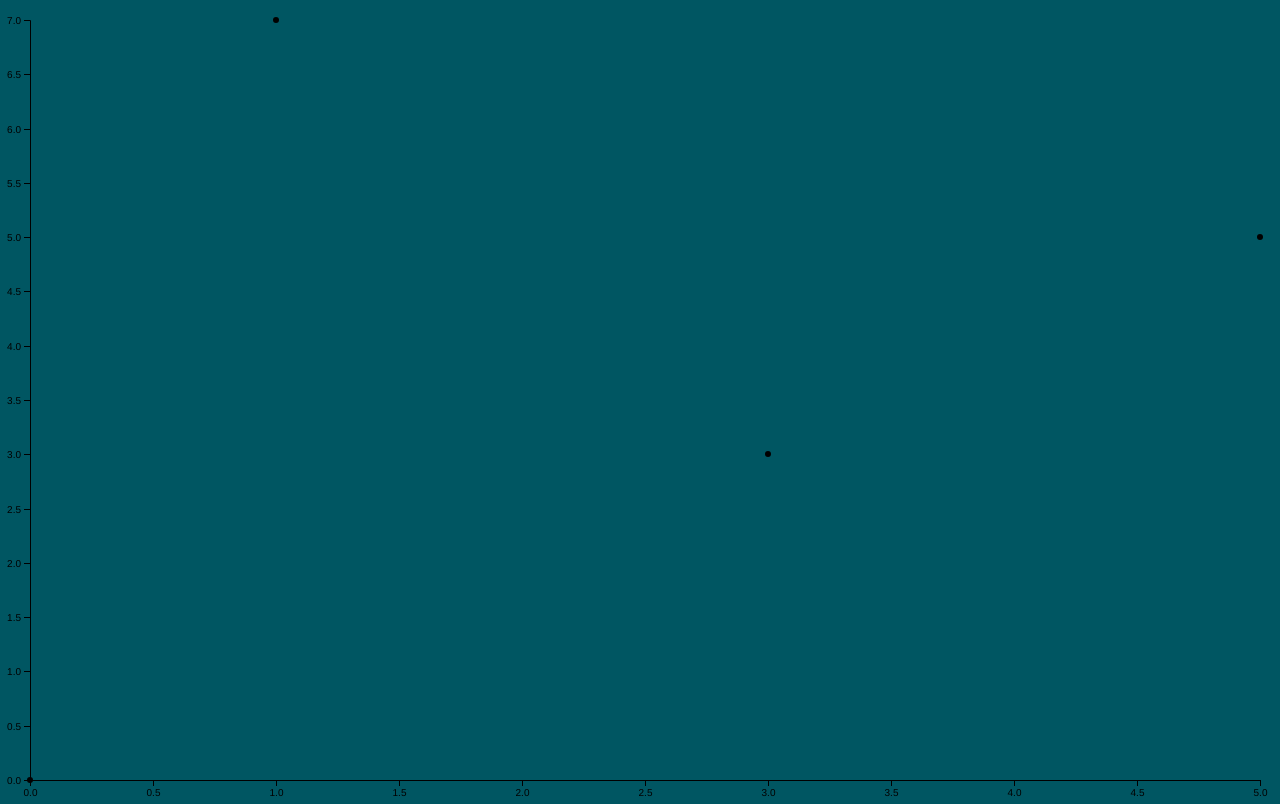
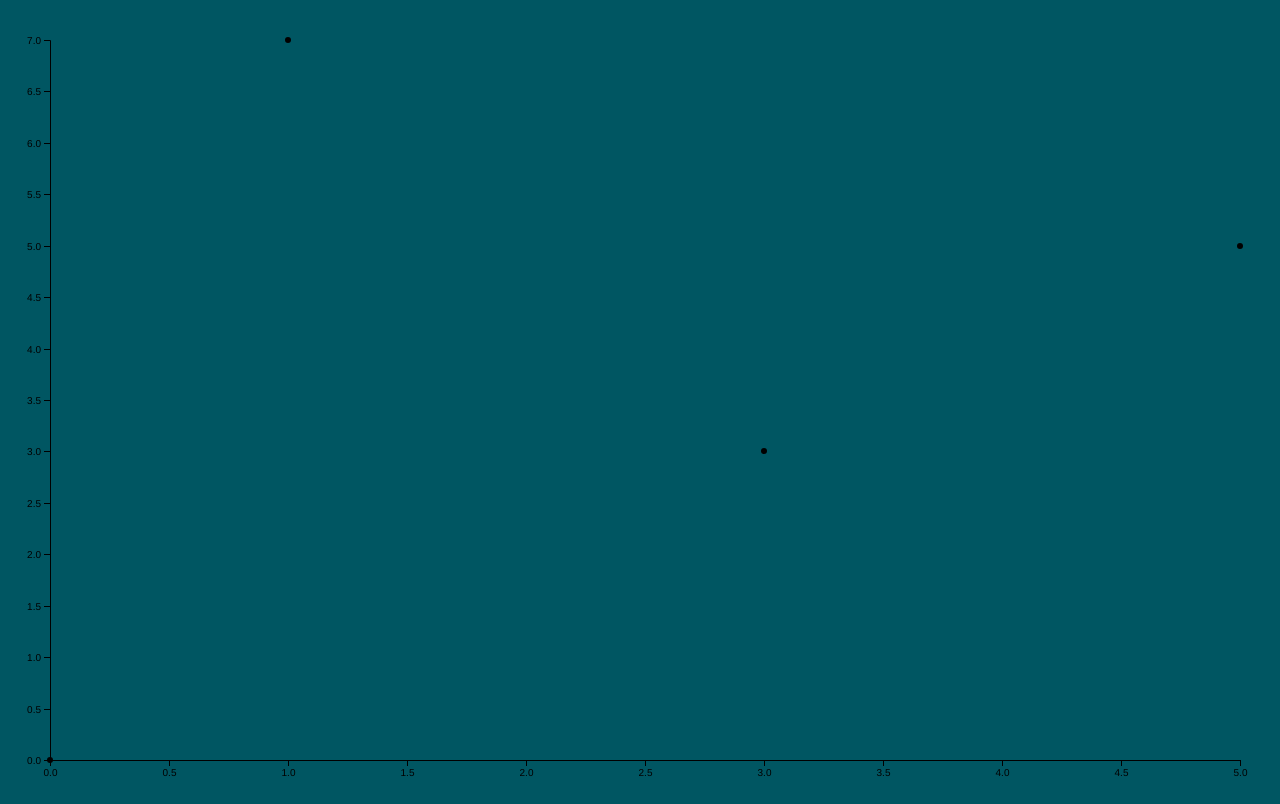
Before and after one commit to Statismic/plots, a Vue app: page /#/scatter-plot in a window 1280 px wide. Built offline with nearby package versions, Linux system fonts and the light colour scheme.

Commit message:
Stabilized margin

```diff
--- a/src/components/Plot.vue
+++ b/src/components/Plot.vue
@@ -1,6 +1,6 @@
 <template>
   <svg ref="plot" width="100%" height="100%">
-    <g :transform="`translate(${marginLeft} ${marginTop})`">
+    <g :transform="`translate(${this.margin.left} ${this.margin.top})`">
       <component :is="type" :data="data" :width="width" :height="height" :options="options"></component>
     </g>
   </svg>
@@ -23,19 +23,19 @@ export default {
     },
     marginTop: {
       type: Number,
-      default: 20
+      default: 0
     },
     marginLeft: {
       type: Number,
-      default: 30
+      default: 0
     },
     marginBottom: {
       type: Number,
-      default: 20
+      default: 0
     },
     marginRight: {
       type: Number,
-      default: 20
+      default: 0
     },
     options: Object
   },
@@ -45,11 +45,32 @@ export default {
       height: 0
     };
   },
+  computed: {
+    margin() {
+      const safe = num => {
+        num = Number(num);
+        return Number.isNaN(num) || !Number.isFinite(num) ? 0 : num;
+      };
+
+      return {
+        top: safe(this.marginTop) + 20,
+        left: safe(this.marginLeft) + 30,
+        bottom: safe(this.marginBottom) + 20,
+        right: safe(this.marginRight) + 20
+      };
+    }
+  },
   methods: {
     onResize() {
       const { width, height } = this.$refs.plot.getBoundingClientRect();
-      this.width = width - this.marginLeft - this.marginRight;
-      this.height = height - this.marginTop - this.marginBottom;
+
+      this.width = width - this.margin.left - this.margin.right;
+      this.height = height - this.margin.top - this.margin.bottom;
+    }
+  },
+  watch: {
+    margin() {
+      this.onResize();
     }
   },
   mounted() {
--- a/src/views/ScatterPlot.vue
+++ b/src/views/ScatterPlot.vue
@@ -1,5 +1,13 @@
 <template>
-  <plot type="scatter-plot" :data="data" :options="options"/>
+  <plot
+    type="scatter-plot"
+    :data="data"
+    :options="options"
+    :margin-left="20"
+    :margin-bottom="20"
+    :margin-top="20"
+    :margin-right="20"
+  />
 </template>
 
 <script>
```
Also changed, not shown: package.json (line endings or trailing spaces), 1 other file (tests, documents, lock files or other folders).
